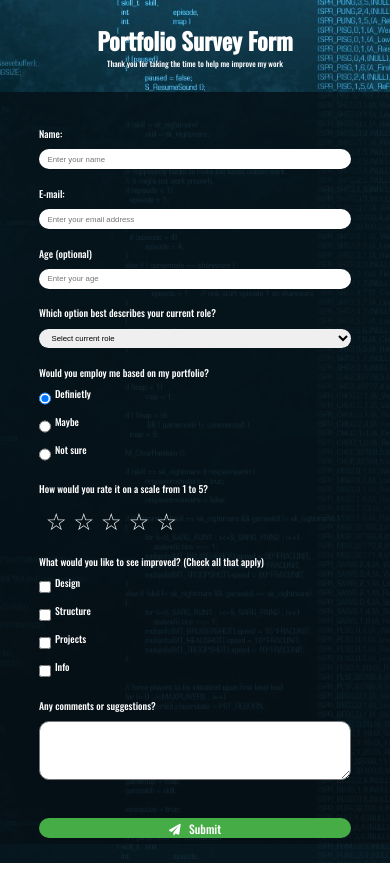
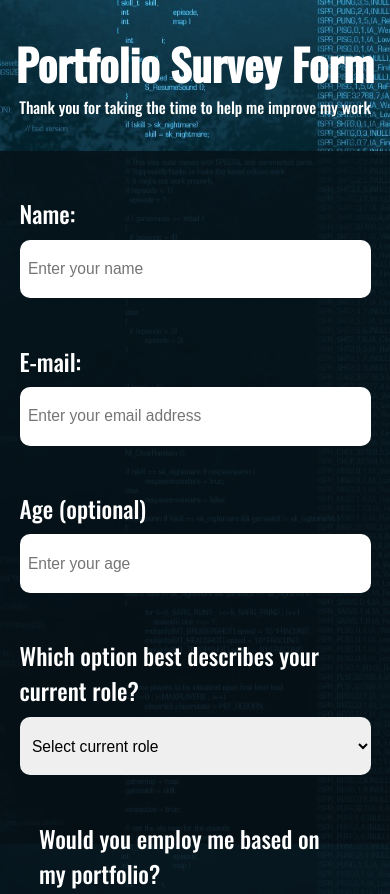
Before and after one commit to yyyeoJ/Survey, a plain HTML site: page index.html in a window 390 px wide. Shown: the top 894 px of the page. Before the commit the page ends 863 px from the top, so only its background shows below. Drawn offline with nearby package versions, Linux system fonts and the light colour scheme.

Commit message:
🚀 Survey page 1.2 Converted to sass, responsive

```diff
--- a/scss/_header.scss
+++ b/scss/_header.scss
@@ -27,3 +27,17 @@
         }
     }
 }
+
+@media(max-width:500px){
+
+    .header{
+        height:30vw;
+
+        h1{
+            font-size:11vw;
+        }
+        p{
+            font-size:4vw;
+        }
+    }
+}
--- a/scss/_survey.scss
+++ b/scss/_survey.scss
@@ -152,7 +152,7 @@
 
             label{
                 font-size:2.5vw;
-                margin-top:1.6vw;
+                margin-top:3vw;
             }
 
             div,button{
@@ -169,7 +169,7 @@
             button{
                 width:80vw;
                 font-size:2vw;
-                height:5vw;
+                height:8vw;
             }
             textarea{
                 height:15vw;
@@ -189,50 +189,44 @@
 
 @media(max-width: 500px){
     .survey{
-        align-items: start;
-        width:100%;
-
         form{
-            width:100%;
-
+            @include flexCenter(column,center,center);
             div{
+                margin-left:10vw;
+                margin-right:10vw;
                 fieldset{
                     .star-cb-group * {
-                        font-size: 6vw;
+                        font-size: 10vw;
                     }
                 }
             }
 
             label{
-                font-size:2.5vw;
-                margin-top:1.6vw;
+                font-size:5vw;
+                margin-top:2.5vh;
             }
 
-            div,button{
-                margin-left:10vw;
-                margin-right:10vw;
-            }
             p{
-                font-size:2.5vw;
+                font-size:6vw;
                 margin-top:3vw;
             }
             input,
             select,
             textarea,
             button{
-                width:80vw;
-                font-size:2vw;
-                height:5vw;
+                width:90vw;
+                font-size:4vw;
+                height:15vw;
             }
             textarea{
-                height:15vw;
+                height:40vw;
             }
             button{
-                font-size:3vw;
+                font-size:5vw;
             }
             input[type="radio"],
             input[type="checkbox"]{
-                width:3vw;
+                width:5vw;
             }
         }
 
```
Also changed, not shown: css/style.css, 1 other file.
